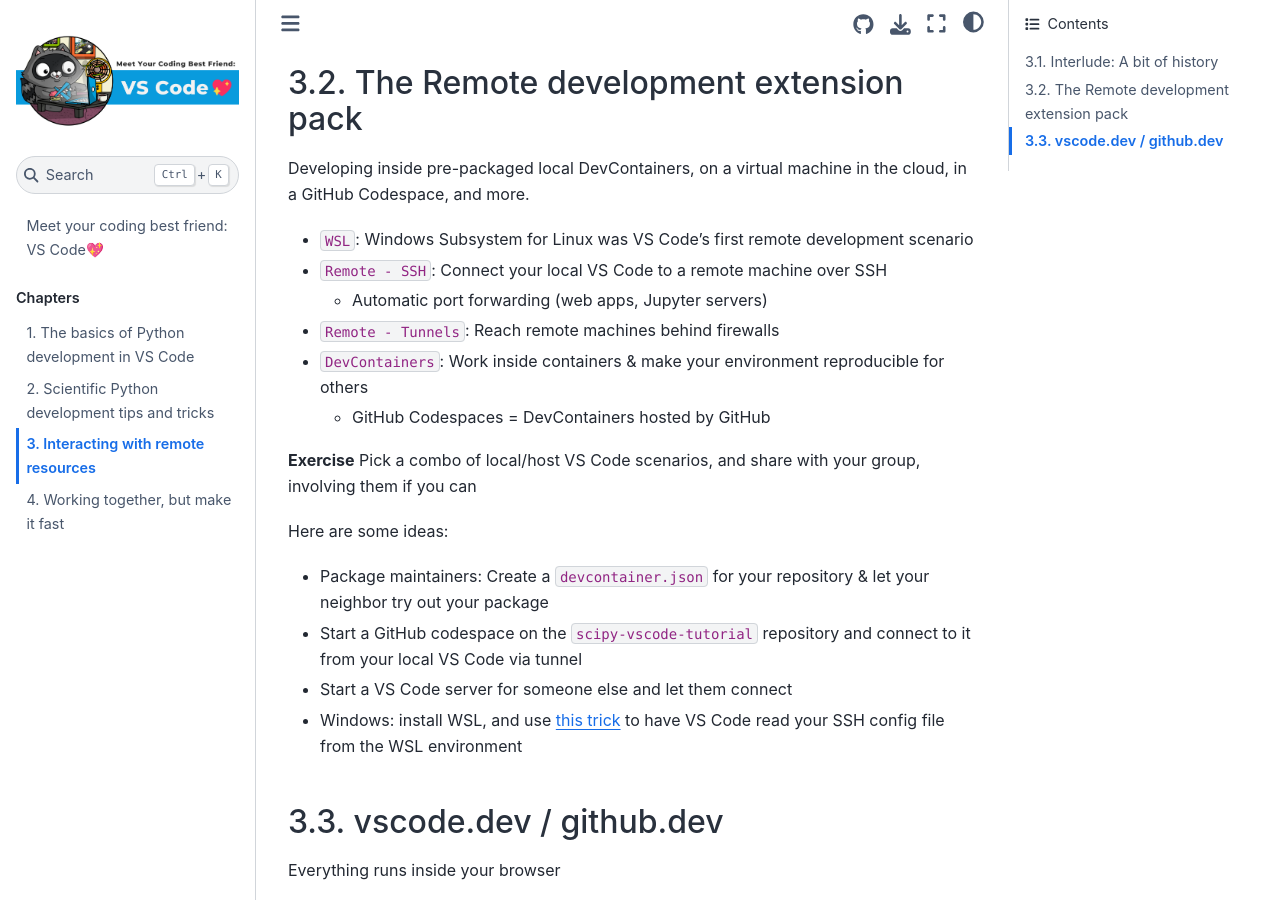
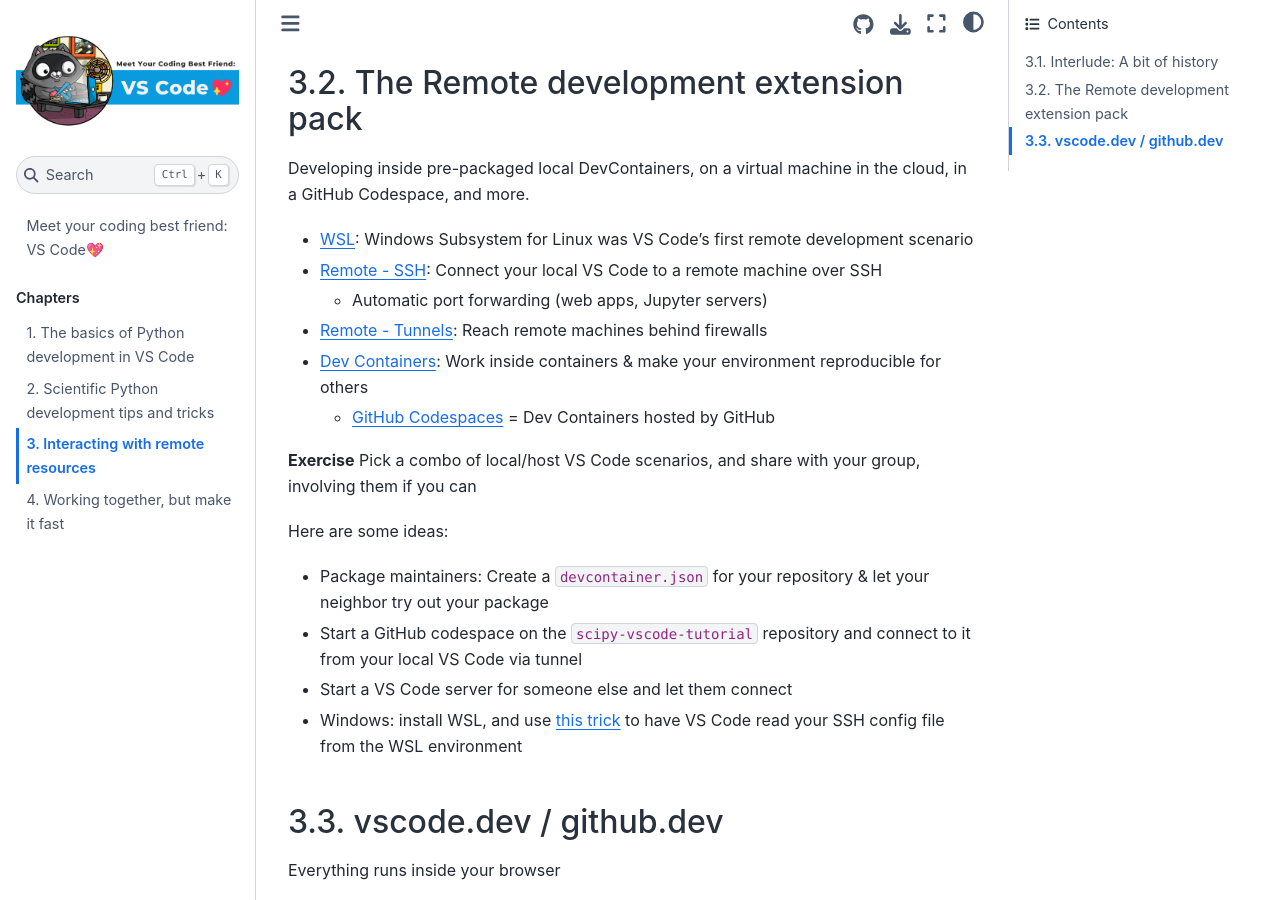
Before and after one commit to crazy4pi314/scipy-vscode-tutorial, a Jupyter Book: the page built from 3-remote.md, in a window 1280 px wide and 900 px high, scrolled down 369 px. Built offline with Jupyter Book 1.0.4 settings and Sphinx 7.4.7 and the Sphinx Book theme 1.1.4, drawn with Linux system fonts in a browser that asks for light colours.

Commit message:
adding links

```diff
--- a/3-remote.md
+++ b/3-remote.md
@@ -25,12 +10,12 @@
 ## The Remote development extension pack
 Developing inside pre-packaged local DevContainers, on a virtual machine in the cloud, in a GitHub Codespace, and more.
 
-- `WSL`: Windows Subsystem for Linux was VS Code's first remote development scenario
-- `Remote - SSH`: Connect your local VS Code to a remote machine over SSH
+- [WSL](https://marketplace.visualstudio.com/items?itemName=ms-vscode-remote.remote-wsl): Windows Subsystem for Linux was VS Code's first remote development scenario
+- [Remote - SSH](https://marketplace.visualstudio.com/items?itemName=ms-vscode-remote.remote-ssh): Connect your local VS Code to a remote machine over SSH
   - Automatic port forwarding (web apps, Jupyter servers)
-- `Remote - Tunnels`: Reach remote machines behind firewalls
-- `DevContainers`: Work inside containers & make your environment reproducible for others
-  - GitHub Codespaces = DevContainers hosted by GitHub
+- [Remote - Tunnels](https://marketplace.visualstudio.com/items?itemName=ms-vscode.remote-server): Reach remote machines behind firewalls
+- [Dev Containers](https://marketplace.visualstudio.com/items?itemName=ms-vscode-remote.remote-containers): Work inside containers & make your environment reproducible for others
+  - [GitHub Codespaces](https://github.com/features/codespaces) = Dev Containers hosted by GitHub
 
 **Exercise**
 Pick a combo of local/host VS Code scenarios, and share with your group, involving them if you can
```
Also changed, not shown: other parts of 3-remote.md (+0 -15 lines).
